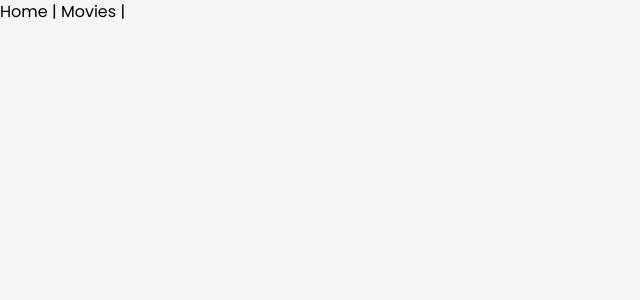
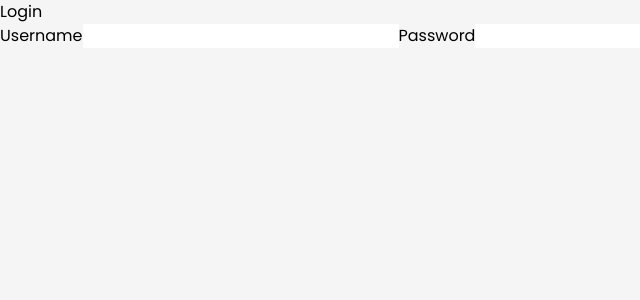
Before and after one commit to keelviinn/nuxt3-fundamentals, a Nuxt app: page /login in a window 1280 px wide. Before the commit this address had no page. Shown: the top 300 px of the page, without its empty margins (0-640 px from the left). Built offline with nearby package versions, Linux system fonts and the light colour scheme.

Commit message:
some middlewares

```diff
--- a/app.vue
+++ b/app.vue
@@ -14,10 +14,8 @@ useHead({
 
 <template>
   <div>
-    <nav>
-      <NuxtLink to="/">Home</NuxtLink> |
-      <NuxtLink to="/movies">Movies</NuxtLink> |
-    </nav>
-    <NuxtPage />
+    <NuxtLayout>
+      <NuxtPage />
+    </NuxtLayout>
   </div>
 </template>
--- /dev/null
+++ b/layouts/default.vue
@@ -0,0 +1,7 @@
+<template>
+  <nav>
+    <NuxtLink to="/">Home</NuxtLink> |
+    <NuxtLink to="/movies">Movies</NuxtLink> |
+  </nav>
+  <slot></slot>
+</template>
--- /dev/null
+++ b/layouts/plain.vue
@@ -0,0 +1,3 @@
+<template>
+  <slot></slot>
+</template>
--- /dev/null
+++ b/middleware/logger.global.ts
@@ -0,0 +1,3 @@
+export default defineNuxtRouteMiddleware((to, from) => {
+  console.log('middleware', to, from)
+})
--- /dev/null
+++ b/pages/admin.vue
@@ -0,0 +1,11 @@
+<script setup lang="ts">
+definePageMeta({
+  middleware: ['auth']
+})
+</script>
+
+<template>
+  <div>
+    <p>Hello User</p>
+  </div>
+</template>
--- a/pages/index.vue
+++ b/pages/index.vue
@@ -1,4 +1,5 @@
-<script lang="ts" setup></script>
+<script lang="ts" setup>
+</script>
 
 <template>
   <div>
--- /dev/null
+++ b/pages/login.vue
@@ -0,0 +1,15 @@
+<script setup lang="ts">
+definePageMeta({
+  layout: 'plain'
+})
+</script>
+
+<template>
+  <form>
+    <h1>Login</h1>
+    <label for="username">Username</label>
+    <input type="text" id="username" />
+    <label for="password">Password</label>
+    <input type="password" id="password" />
+  </form>
+</template>
```
Also changed, not shown: middleware/auth.ts (added, +10 -0 lines).
